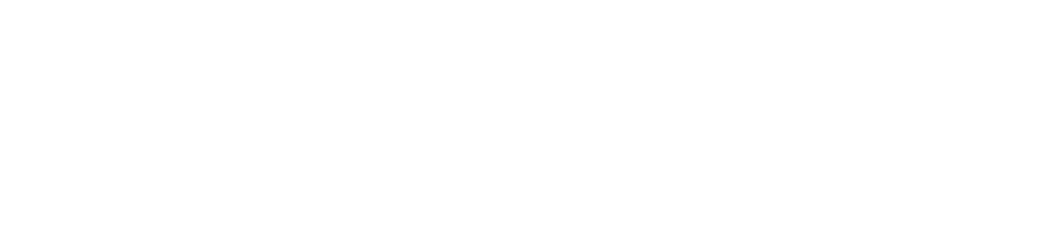
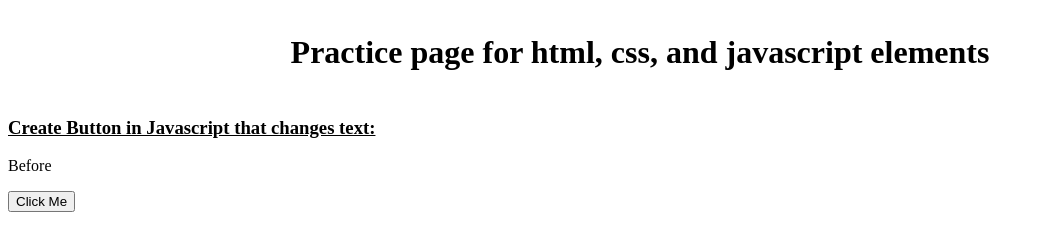
Before and after one commit to yaelschlotman/AppleCozy1.2, a plain HTML site: page Index.html in a window 1280 px wide. Shown: the whole page, without its empty margins (0-1044 px from the left). Drawn offline with Linux system fonts and the light colour scheme.

Commit message:
add javascript button

```diff
--- a/Index.html
+++ b/Index.html
@@ -3,10 +3,20 @@
 <head>
 	<title>Practice</title>
 	<link rel="stylesheet" type="text/css" href="style.css">
+	<script>
+function myFunction() {
+    document.getElementById("practice").innerHTML = "After";
+}
+</script>
 </head>
 <body>
 	<div ID="header">
-
+		<h1>Practice page for html, css, and javascript elements</h1>
+	</div>
+	<div ID="nav"
+		<p><h3>Create Button in Javascript that changes text:</h3></p>
+		<p id="practice">Before</p>
+		<button type="button" onclick="myFunction()">Click Me</button>
 	</div>
 </body>
 </html>
--- a/style.css
+++ b/style.css
@@ -1,14 +1,18 @@
 h1, h2 {
-		text-align: center;
 		color: black
+}
+h3 {
+	text-decoration: underline;
 }
 
 p {
 		text-align: left;
 		color: black
+		text-decoration: underline;
+
 }
 
-<style>
+
 #header {
 	background: black
 	color: white;
@@ -17,7 +21,8 @@ p {
 }
 #nav {
 	background: gray
-	color: black;
-	text-align: center;
+	width: 1500px;
+	text-align: left;
+	margin: 0 auto 0 auto;
 
 }
```
